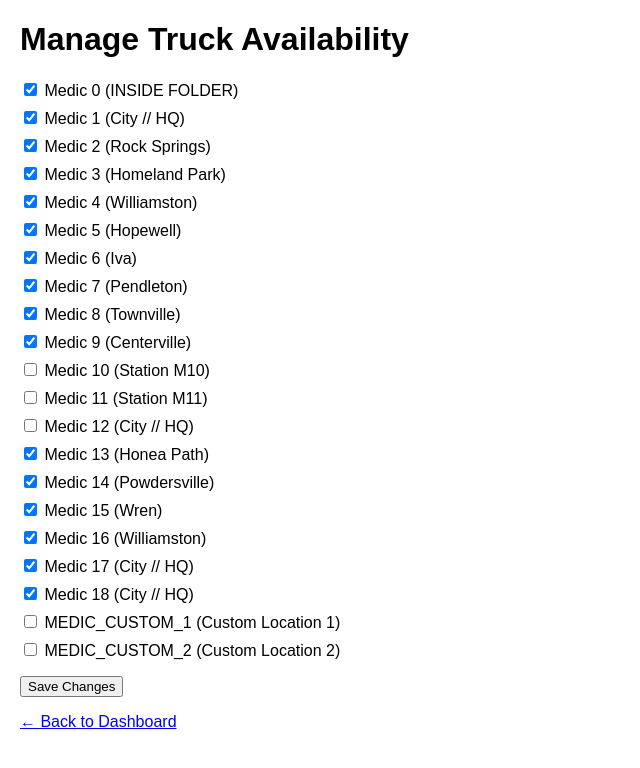
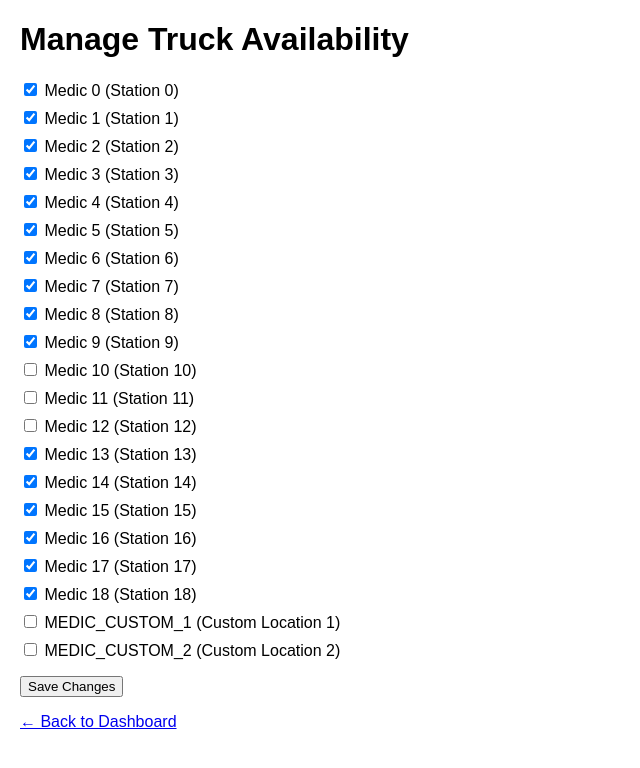
Before and after one commit to sndjy1986/OperationalEX, a Flask app: page /availability in a window 1280 px wide. Shown: the top 768 px of the page, without its empty margins (0-640 px from the left). Run offline with Flask 3, Linux system fonts and the light colour scheme.

Commit message:
Add files via upload

```diff
--- a/app.py
+++ b/app.py
@@ -150,15 +150,23 @@ def dispatch():
     try:
         truck_id = request.form["truck_id"]
         update_status(truck_id, "out")
-        fallback_id = None
-        for rule in truck_data.get("fallback_rules", []):
-            if rule["primary"] == truck_id:
-                for candidate in rule.get("fallbacks", []):
-                    if truck_status.get(candidate) == "available":
-                        fallback_id = candidate
-                        break
-                break
-        return render_template("result.html", dispatched=truck_id, fallback=fallback_id)
+
+        available_trucks = sum(
+            1 for tid, status in truck_status.items()
+            if status == "available" and tid.startswith("Medic ")
+        )
+        system_status_level = min(available_trucks, 17)
+
+        areas_to_cover = truck_data.get("Level_Movement", {}).get(str(system_status_level), [])
+
+        return render_template("postings.html",
+            system_status_level=system_status_level,
+            trucks_to_post=areas_to_cover
+        )
+    except Exception as e:
+        return str(e), 400
+    except Exception as e:
+        return str(e), 400
     except Exception as e:
         return str(e), 400
 
--- a/data/truck_config.json
+++ b/data/truck_config.json
@@ -2,96 +2,96 @@
     "trucks": [
         {
             "id": "Medic 0",
-            "location": "INSIDE FOLDER"
+            "location": "Station 0"
         },
         {
             "id": "Medic 1",
-            "location": "City // HQ"
+            "location": "Station 1"
         },
         {
             "id": "Medic 2",
-            "location": "Rock Springs"
+            "location": "Station 2"
         },
         {
             "id": "Medic 3",
-            "location": "Homeland Park"
+            "location": "Station 3"
         },
         {
             "id": "Medic 4",
-            "location": "Williamston"
+            "location": "Station 4"
         },
         {
             "id": "Medic 5",
-            "location": "Hopewell"
+            "location": "Station 5"
         },
         {
             "id": "Medic 6",
-            "location": "Iva"
+            "location": "Station 6"
         },
         {
             "id": "Medic 7",
-            "location": "Pendleton"
+            "location": "Station 7"
         },
         {
             "id": "Medic 8",
-            "location": "Townville"
+            "location": "Station 8"
         },
         {
             "id": "Medic 9",
-            "location": "Centerville"
+            "location": "Station 9"
         },
         {
             "id": "Medic 10",
-            "location": "Station M10"
+            "location": "Station 10"
         },
         {
             "id": "Medic 11",
-            "location": "Station M11"
+            "location": "Station 11"
         },
         {
             "id": "Medic 12",
-            "location": "City // HQ"
+            "location": "Station 12"
         },
         {
             "id": "Medic 13",
-            "location": "Honea Path"
+            "location": "Station 13"
         },
         {
             "id": "Medic 14",
-            "location": "Powdersville"
+            "location": "Station 14"
         },
         {
             "id": "Medic 15",
-            "location": "Wren"
+            "location": "Station 15"
         },
         {
             "id": "Medic 16",
-            "location": "Williamston"
+            "location": "Station 16"
         },
         {
             "id": "Medic 17",
-            "location": "City // HQ"
+            "location": "Station 17"
         },
         {
             "id": "Medic 18",
-            "location": "City // HQ"
+            "location": "Station 18"
         }
     ],
     "Level_Movement": {
         "1": [
-            "HEADQUARTERS"
+            "Zone A"
         ],
         "2": [
-            "FIRE STATION 1 & LIBERTY HWY"
+            "Zone B"
         ],
         "3": [
-            "ROCK SPRINGS & WEST ANDERSON & WHITE PLAINS"
+            "Zone C"
         ],
         "4": [
-            "ROCK SPRINGS & WEST ANDERSON & WHITE PLAINS & 76/WELPINE"
+            "Zone D"
         ],
         "5": [
-            "ROCK SPRINGS & WEST ANDERSON & WHITE PLAINS & 76/WELPINE & 81/FRED DEAN"
+            "Zone E"
         ],
         "6": [
             "Zone F"
--- a/templates/availability.html
+++ b/templates/availability.html
@@ -1,8 +1,23 @@
 <!DOCTYPE html>
 <html>
 <head>
+<script>
+if (localStorage.getItem("darkMode") === "true") {
+    document.documentElement.classList.add("dark-mode");
+}
+</script>
+<style>
+html.dark-mode, body.dark-mode {
+    background-color: #1e1e1e;
+    color: #f0f0f0;
+}
+</style>
     <title>Truck Availability Management</title>
     <style>
+body.dark-mode {
+    background-color: #1e1e1e;
+    color: #f0f0f0;
+}
         body {
             font-family: sans-serif;
             margin: 20px;
@@ -49,5 +64,17 @@
         <button type="submit">Save Changes</button>
     </form>
     <p><a href="/">← Back to Dashboard</a></p>
+<script>
+document.addEventListener("DOMContentLoaded", () => {
+    if (localStorage.getItem("darkMode") === "true") {
+        document.body.classList.add("dark-mode");
+    }
+});
+
+function toggleDarkMode() {
+    document.body.classList.toggle("dark-mode");
+    localStorage.setItem("darkMode", document.body.classList.contains("dark-mode"));
+}
+</script>
 </body>
 </html>
--- a/templates/postings.html
+++ b/templates/postings.html
@@ -36,5 +36,6 @@ function toggleDarkMode() {
     localStorage.setItem("darkMode", document.documentElement.classList.contains("dark-mode"));
 }
 </script>
+<p><a href="/">← Return to Dashboard</a></p>
 </body>
 </html>
```
Also changed, not shown: templates/admin.html (+27 -0 lines), templates/admin_login.html (+23 -0 lines), templates/index.html (+11 -0 lines), templates/result.html (+23 -0 lines), templates/status.html (+27 -0 lines).
